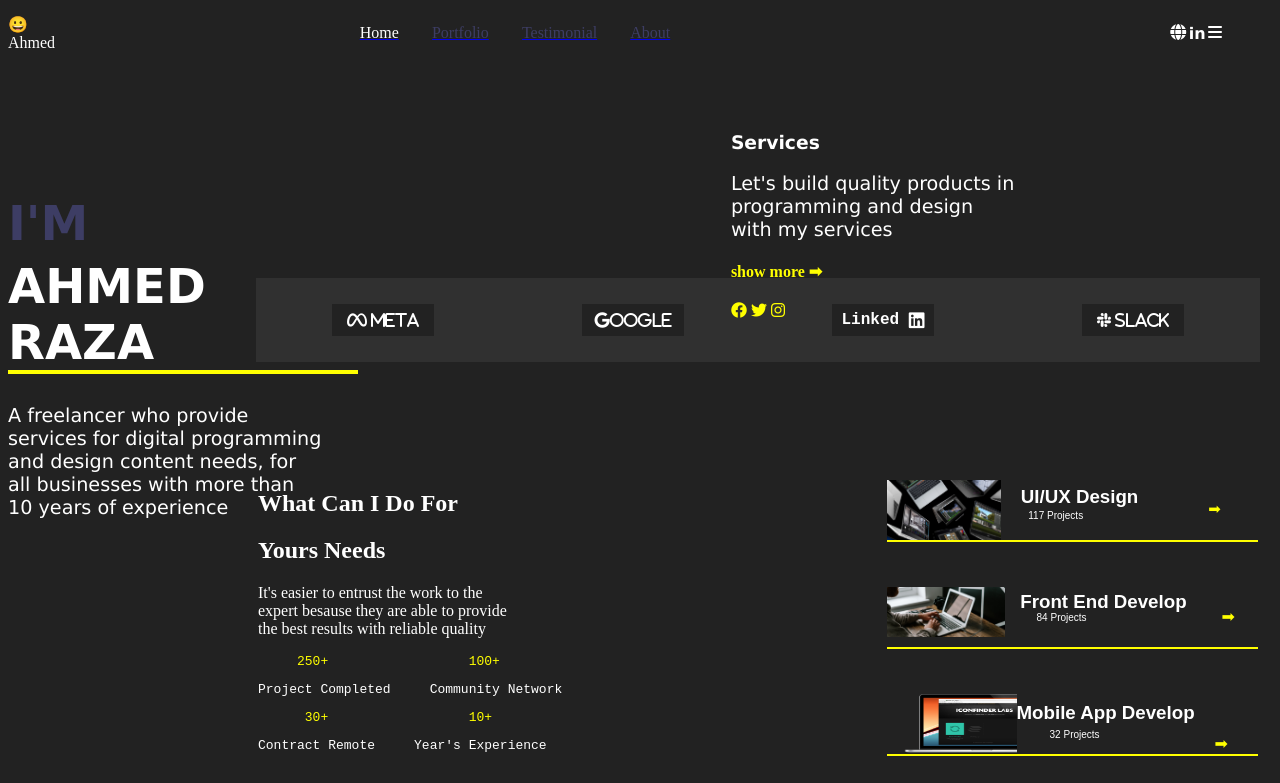
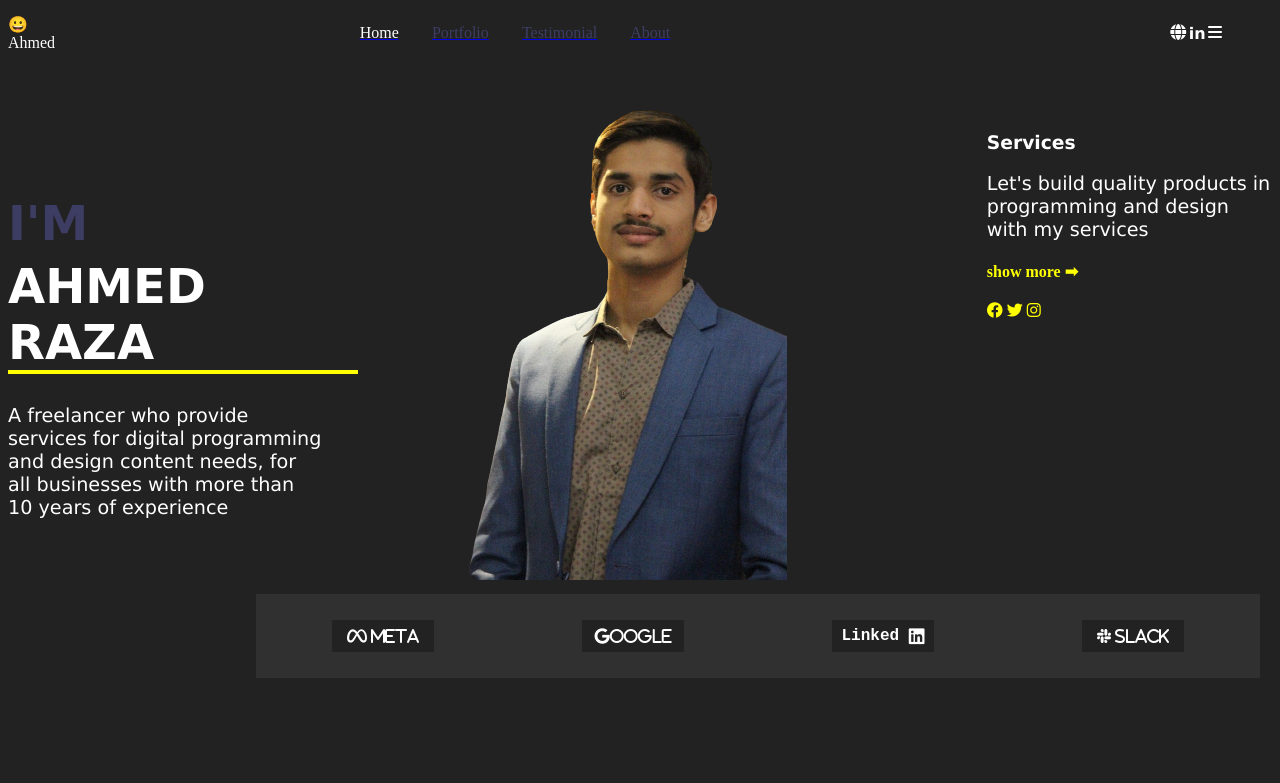
Before and after one commit to Ahmed9233/Portfolio, a plain HTML site: page index.html in a window 1280 px wide. Shown: the top 783 px of the page. Drawn offline with Linux system fonts and the light colour scheme; some icons are missing.

Commit message:
Add files via upload

```diff
--- a/index.html
+++ b/index.html
@@ -83,7 +83,7 @@
         </div>
         <div class="centers" style="position: relative; top: 10px">
           <div class="imgcenter" style="position: relative; bottom: 100px">
-            <img src="._/imgcenters-removebg-preview.png" alt="mainimg" />
+            <img src="./imgcenters-removebg-preview.png" alt="mainimg" />
           </div>
         </div>
         <div class="rights">
```
